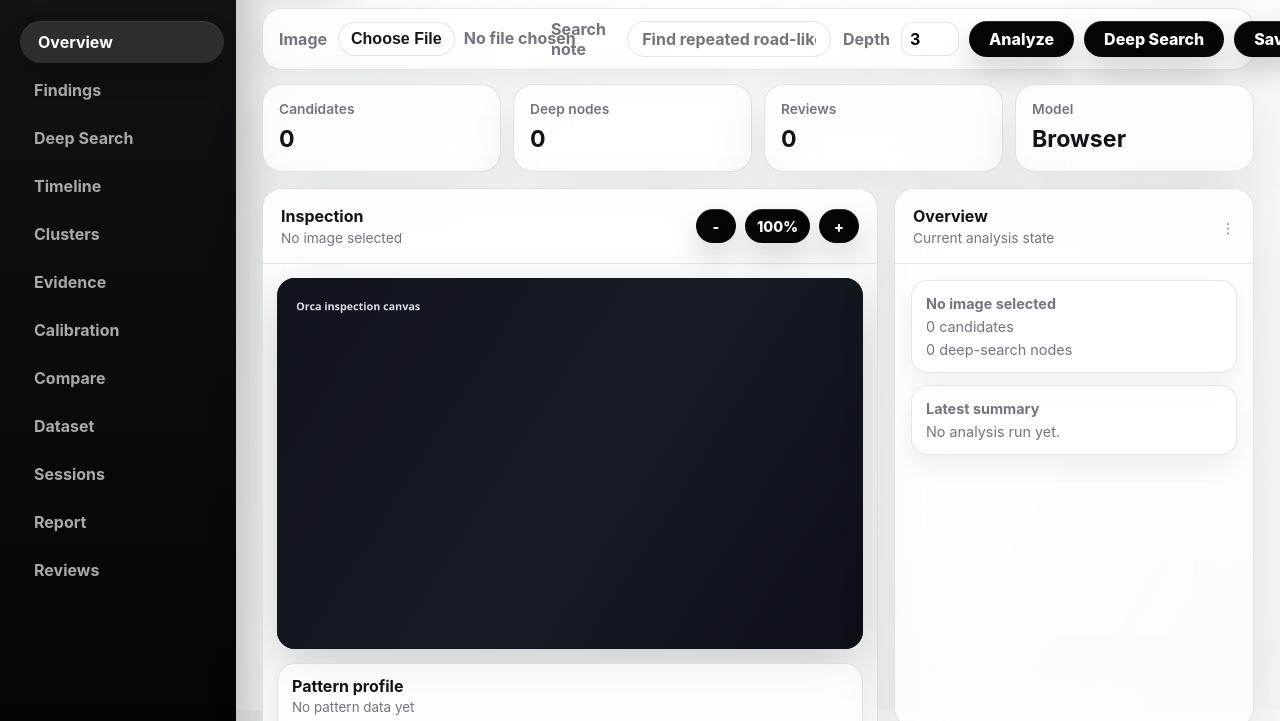
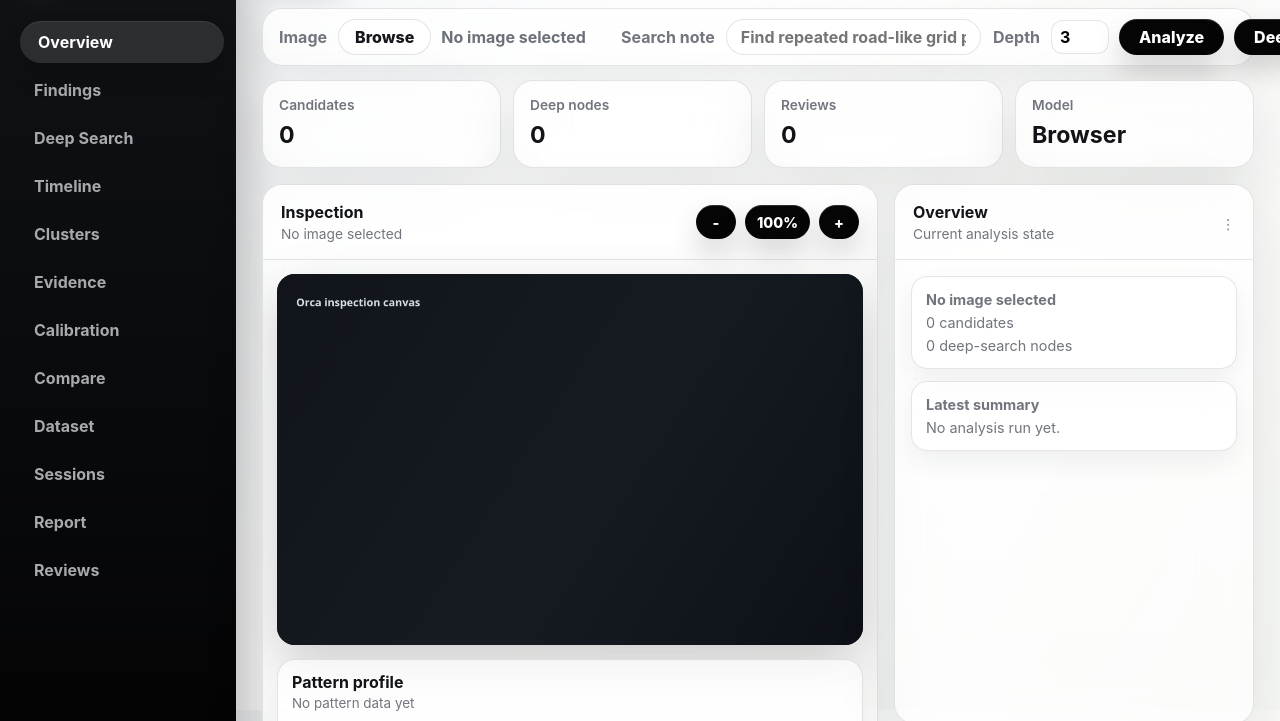
Before and after one commit to sayon999-d/ORCA, a plain HTML site: page static/index.html in a window 1280 px wide. Shown: the part 90-811 px from the top of the page. Drawn offline with Linux system fonts and the light colour scheme; files that its build step writes are made by us from their sources; no server answers; files whose address does not match are found by name.

Commit message:
Fix toolbar file picker and canvas placeholder

```diff
--- a/static/app.js
+++ b/static/app.js
@@ -1,4 +1,5 @@
 const fileInput = document.querySelector("#fileInput");
+const selectedFileNameEl = document.querySelector("#selectedFileName");
 const depthInput = document.querySelector("#depthInput");
 const searchPromptInput = document.querySelector("#searchPromptInput");
 const analyzeButton = document.querySelector("#analyzeButton");
@@ -77,13 +78,14 @@ const viewLabels = {
   reviews: ["Reviews", "Human validation queue"],
 };
 
-function drawEmpty() {
+function drawEmpty(showLabel = true) {
   const gradient = ctx.createLinearGradient(0, 0, canvas.width, canvas.height);
   gradient.addColorStop(0, "#11151b");
   gradient.addColorStop(0.55, "#161b22");
   gradient.addColorStop(1, "#0d1117");
   ctx.fillStyle = gradient;
   ctx.fillRect(0, 0, canvas.width, canvas.height);
+  if (!showLabel) return;
   ctx.fillStyle = "#d8dde4";
   ctx.font = "700 18px system-ui";
   ctx.fillText("Orca inspection canvas", 32, 54);
@@ -227,7 +229,7 @@ function flattenDeepNodes(nodes, output = []) {
 }
 
 function drawPreview() {
-  drawEmpty();
+  drawEmpty(!currentImage);
   if (!currentImage) return;
   const frame = imageFrame();
   ctx.drawImage(currentImage, frame.x, frame.y, frame.width, frame.height);
@@ -1327,6 +1329,7 @@ fileInput.addEventListener("change", () => {
   if (!file) {
     currentImage = null;
     currentFileName = "";
+    selectedFileNameEl.textContent = "No image selected";
     imageMetaEl.textContent = "No image selected";
     drawPreview();
     renderOverview();
@@ -1336,6 +1339,7 @@ fileInput.addEventListener("change", () => {
   img.onload = () => {
     currentImage = img;
     currentFileName = file.name;
+    selectedFileNameEl.textContent = file.name;
     imageMetaEl.textContent = `${file.name} · ${img.width}×${img.height}`;
     drawPreview();
     renderOverview();
--- a/static/index.html
+++ b/static/index.html
@@ -71,7 +71,11 @@
         <section class="toolbar">
           <label class="file-control">
             <span>Image</span>
-            <input id="fileInput" type="file" accept="image/*" />
+            <span class="file-picker">
+              <input id="fileInput" type="file" accept="image/*" />
+              <span class="file-button">Browse</span>
+              <span id="selectedFileName" class="file-name">No image selected</span>
+            </span>
           </label>
           <label class="prompt-control">
             <span>Search note</span>
--- a/static/styles.css
+++ b/static/styles.css
@@ -183,7 +183,7 @@ h1 {
 
 .toolbar {
   display: grid;
-  grid-template-columns: minmax(260px, 0.95fr) minmax(280px, 1fr) auto;
+  grid-template-columns: minmax(330px, 0.9fr) minmax(360px, 1.1fr) auto;
   align-items: center;
   gap: 12px;
   justify-content: space-between;
@@ -206,32 +206,69 @@ h1 {
   gap: 11px;
   color: var(--muted);
   font-weight: 700;
+  min-width: 0;
 }
 
-.file-control input {
-  max-width: 280px;
+.file-control > span:first-child,
+.prompt-control > span:first-child,
+.depth-control > span:first-child {
+  flex: 0 0 auto;
+  white-space: nowrap;
 }
 
-.file-control input::file-selector-button {
-  min-height: 34px;
+.file-picker {
+  position: relative;
+  display: grid;
+  grid-template-columns: auto minmax(0, 1fr);
+  align-items: center;
+  gap: 10px;
+  min-width: 0;
+  width: 100%;
+  cursor: pointer;
+}
+
+.file-picker input {
+  position: absolute;
+  inset: 0;
+  width: 100%;
+  height: 100%;
+  opacity: 0;
+  cursor: pointer;
+}
+
+.file-button {
+  display: inline-grid;
+  place-items: center;
+  min-height: 36px;
   border: 1px solid rgba(20, 24, 31, 0.12);
   border-radius: 999px;
-  padding: 0 12px;
-  margin-right: 9px;
+  padding: 0 16px;
   color: #15171c;
-  background: rgba(255, 255, 255, 0.72);
-  font-weight: 760;
-  transition: background 260ms var(--ease-out), border-color 260ms var(--ease-out);
+  background: rgba(255, 255, 255, 0.74);
+  font-weight: 820;
+  box-shadow: inset 0 1px 0 rgba(255, 255, 255, 0.72);
+  transition: background 260ms var(--ease-out), border-color 260ms var(--ease-out), transform 260ms var(--ease-out);
 }
 
-.file-control input::file-selector-button:hover {
+.file-picker:hover .file-button {
   background: rgba(255, 255, 255, 0.96);
   border-color: rgba(20, 24, 31, 0.22);
+  transform: translateY(-1px);
+}
+
+.file-name {
+  display: block;
+  min-width: 0;
+  overflow: hidden;
+  color: #6b7079;
+  font-weight: 680;
+  text-overflow: ellipsis;
+  white-space: nowrap;
 }
 
 .prompt-control {
   flex: 1;
-  min-width: 280px;
+  min-width: 0;
 }
 
 .prompt-control input {
@@ -761,6 +798,10 @@ pre {
     flex-direction: column;
   }
 
+  .file-picker {
+    grid-template-columns: 1fr;
+  }
+
   .prompt-control {
     min-width: 0;
   }
```
